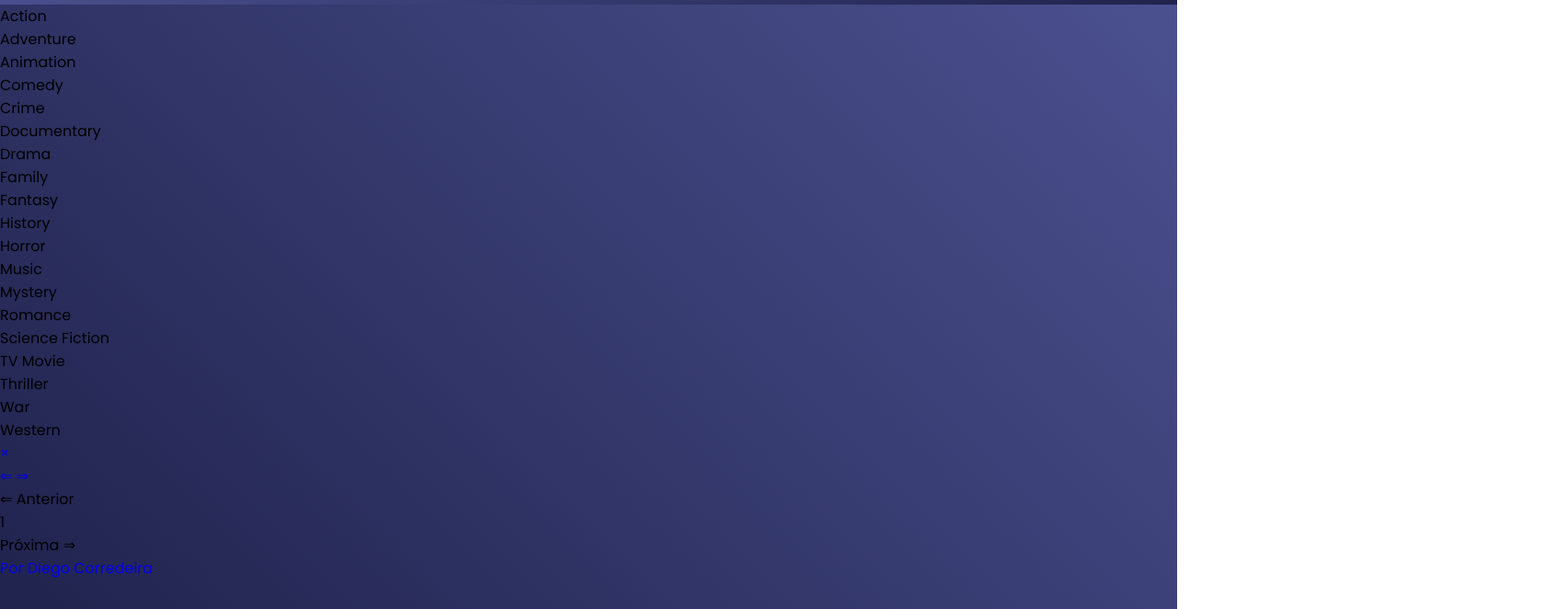
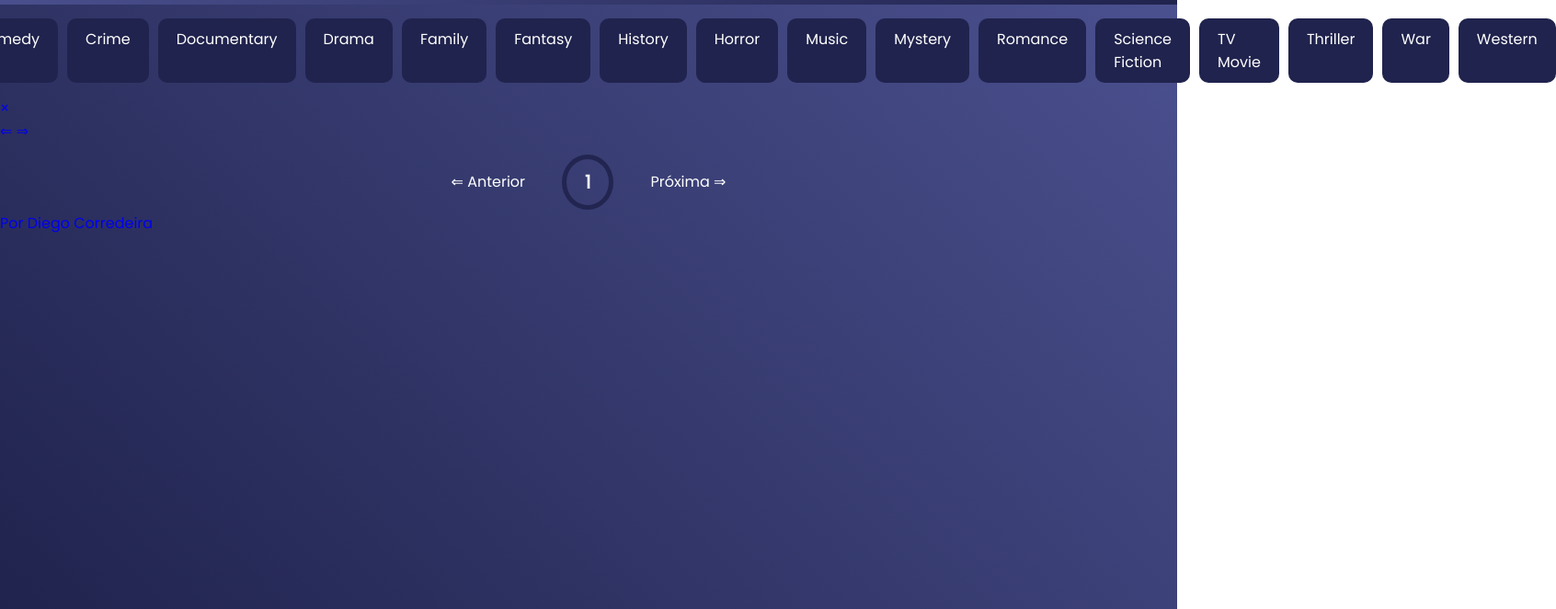
Before and after one commit to DiegoCorredeira/filmes_projeto, a website: page index.html in a window 1280 px wide. Shown: the part 138-800 px from the top of the page at 92% size, 1692 px wide, since content can reach past the window. Drawn offline with Linux system fonts and the light colour scheme; no server answers.

Commit message:
estilizando o menu principal

```diff
--- a/assets/css/styles.css
+++ b/assets/css/styles.css
@@ -81,3 +81,58 @@ a{
   font-size: 1rem;
   font-family: inherit;
 }
+.search:focus{
+  outline: none;
+  background-color: var(--primary-background-color);
+}
+.search::placeholder {
+  color: #FFF;
+}
+#tags{
+  display: flex;
+  fw-wrap: wrap;
+  justify-content: center;
+  aic-content: center;
+  margin: 10px auto;
+  width: 80%;
+}
+.tag{
+  color: white;
+  padding: 10px 20px;
+  background: var(--primary-background-color);
+  border-radius: 10px;
+  margin: 5px;
+  display: inline-block;
+  cursor: pointer;
+}
+.tag.highlight{
+  background-color: #FFF;
+  color: var(--primary-background-color);
+}
+.no-results{
+  color: #FFF;
+}
+.pagination{
+  display: flex;
+  margin: 10px 30px 0;
+  align-items: center;
+  justify-content: center;
+  color: #FFF;
+}
+.page {
+	padding: 20px;
+	cursor: pointer;
+}
+
+.page.disabled {
+	cursor: not-allowed;
+	color: grey;
+}
+.current {
+	padding: 10px 20px;
+  margin: 0 20px;
+	border-radius: 50%;
+	border: 5px solid #222550;
+	font-size: 20px;
+	font-weight: 600;
+}
```
